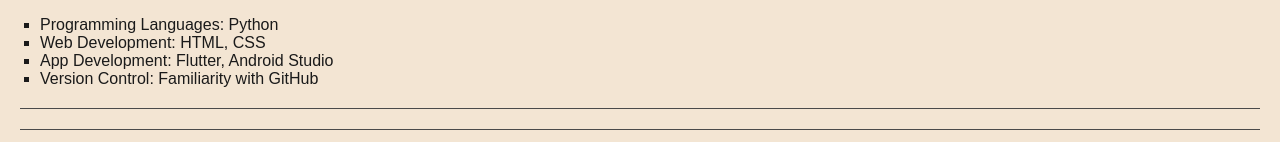
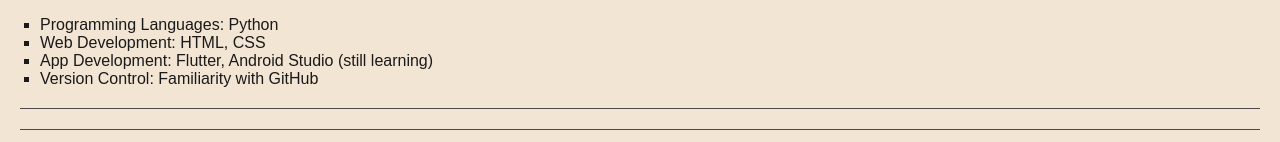
Before and after one commit to tr-cloud/My_Resume, a plain HTML site: page index.html in a window 1280 px wide. Shown: the part 877-1019 px from the top of the page. Drawn offline with Linux system fonts and the light colour scheme.

Commit message:
Update index.html

```diff
--- a/index.html
+++ b/index.html
@@ -31,7 +31,7 @@
         <ul>
             <li>Programming Languages: Python</li>
             <li>Web Development: HTML, CSS</li>
-            <li>App Development: Flutter, Android Studio</li>
+            <li>App Development: Flutter, Android Studio (still learning) </li>
             <li>Version Control: Familiarity with GitHub</li>
             </ul>
         </ul>
```
